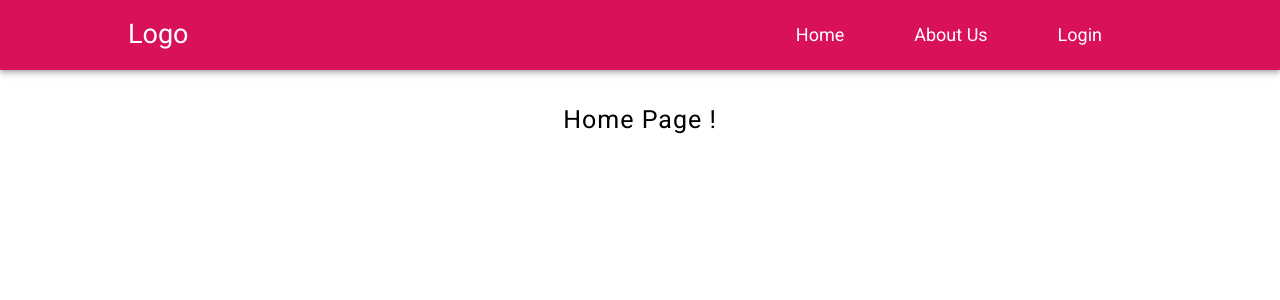
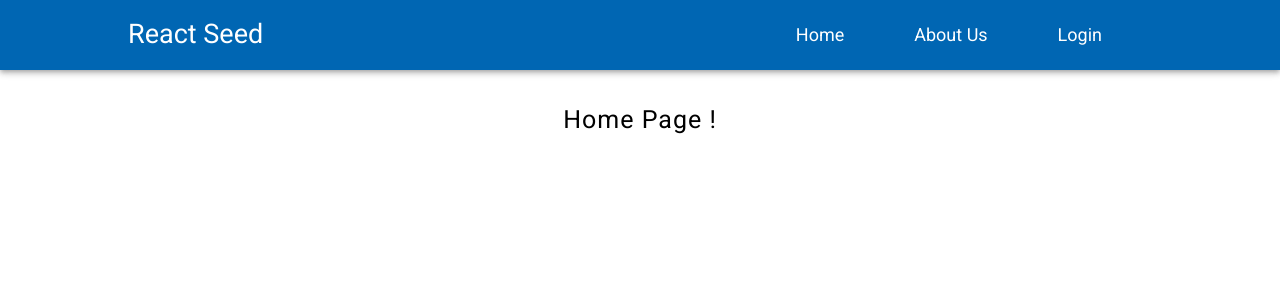
Before and after one commit to JunioDo/react-base, a React (Create React App) app in the folder react-express-mysql/: page / in a window 1280 px wide. Shown: the top 300 px of the page. Built offline with nearby package versions, Linux system fonts and the light colour scheme.

Commit message:
Theme Color

```diff
--- a/react-express-mysql/src/App/Components/NavBar/NavBar.js
+++ b/react-express-mysql/src/App/Components/NavBar/NavBar.js
@@ -40,7 +40,7 @@
   transition: all 0.2s linear;
 
   &:hover {
-    background-color: #f36b9d;
+    background-color: #00477d;
   }
 `
 
@@ -48,7 +48,7 @@
   return (
     <NavBar>
       <NavBarContainer>
-        <Brand>Logo</Brand>
+        <Brand>React Seed</Brand>
         <NavLinks>
           <NavLink>Home</NavLink>
           <NavLink>About Us</NavLink>
--- a/react-express-mysql/src/App/Theme/Theme.js
+++ b/react-express-mysql/src/App/Theme/Theme.js
@@ -1,8 +1,8 @@
 const Theme = {
-  primaryColor: '#d81159',
+  primaryColor: '#0066b3',
   primaryTextColor: '#444C56',
   secondaryTextColor: '#555F6B',
-  primaryButtonColor: '#d81159'
+  primaryButtonColor: '#0066b3'
 }
 
 export default Theme
```
